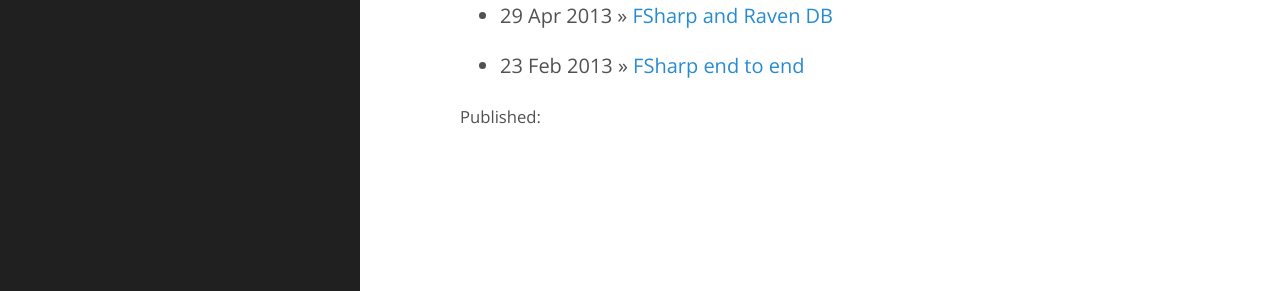
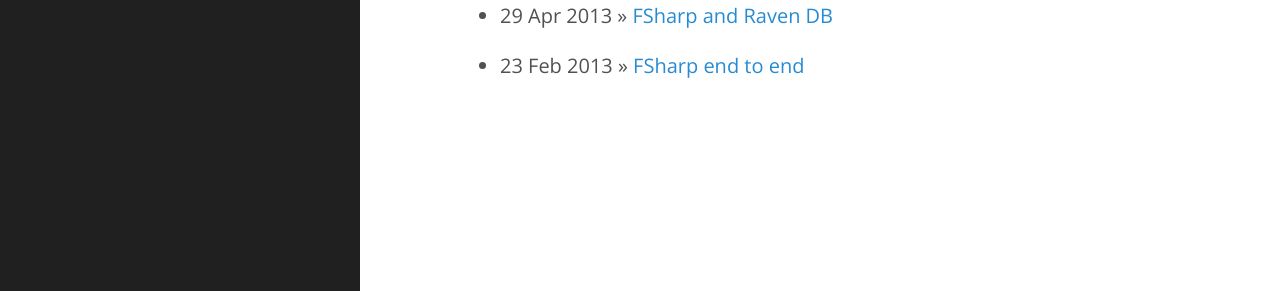
Before and after one commit to colinbull/colinbull.github.io, a Jekyll site: the page built from archive.md, in a window 1280 px wide. Shown: the part 327-618 px from the top of the page. Built offline with Jekyll 4.4.1, drawn with Linux system fonts in a browser that asks for light colours; some web fonts are replaced; Markdown is read by kramdown in place of the engine named in the settings.

Commit message:
Trying to fix page build errors

```diff
--- a/_layouts/page.html
+++ b/_layouts/page.html
@@ -5,6 +5,4 @@
 <div class="page">
     <h1 class="page-title">{{ page.title }}</h1>
     {{ content }}
-    <small>Published: {{ post.date | date_to_string }}</small>
-
 </div>
```
